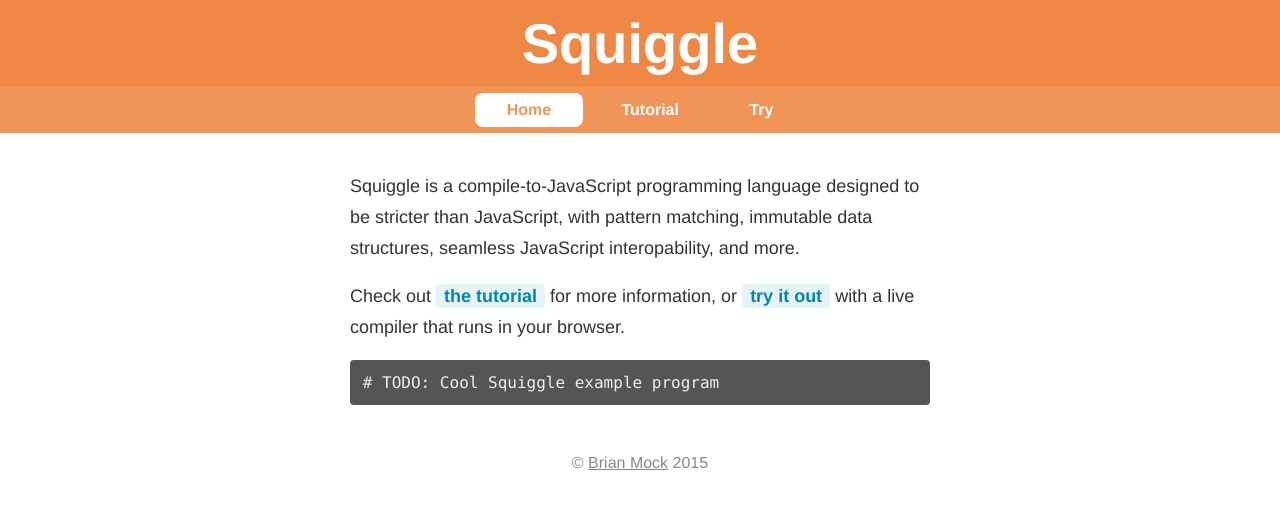
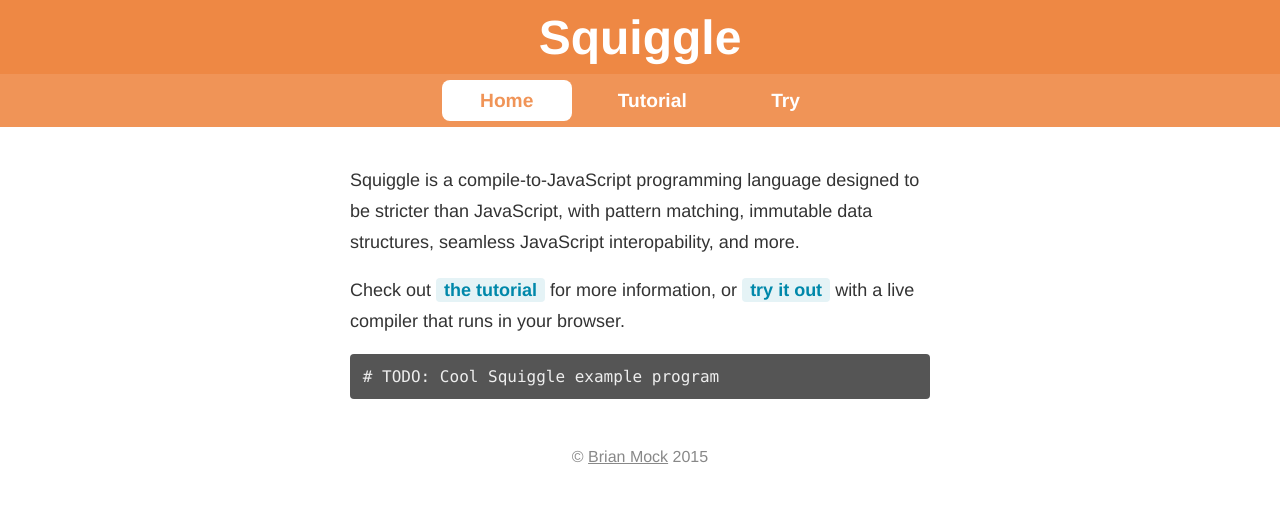
Before and after one commit to squiggle-lang/squiggle-lang.org, a Jekyll site: the page built from index.md, in a window 1280 px wide. Shown: the top 509 px of the page. Built offline with Jekyll 4.4.1, drawn with Linux system fonts in a browser that asks for light colours.

```diff
--- a/_sass/style.scss
+++ b/_sass/style.scss
@@ -38,7 +38,7 @@
 
     background: $bg;
     color: $fg;
-    font-size: 3.5em;
+    font-size: 3.0em;
     padding: 0.2em;
     font-weight: bold;
     text-align: center;
@@ -68,6 +68,7 @@
         color: $fg;
         text-decoration: none;
         font-weight: bold;
+        font-size: 1.2em;
         border-radius: 8px;
 
         transition: background 0.2s, color 0.2s;
```
